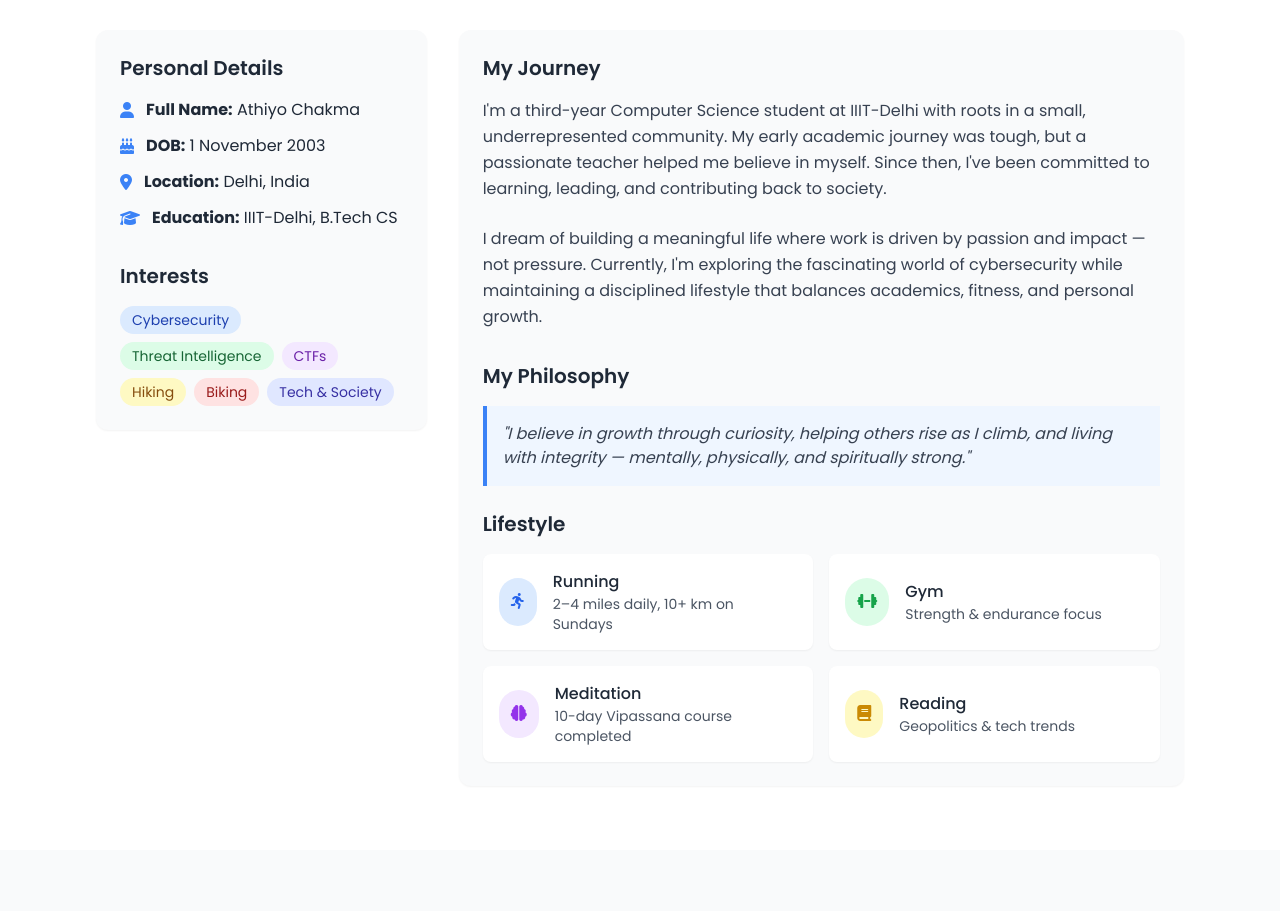
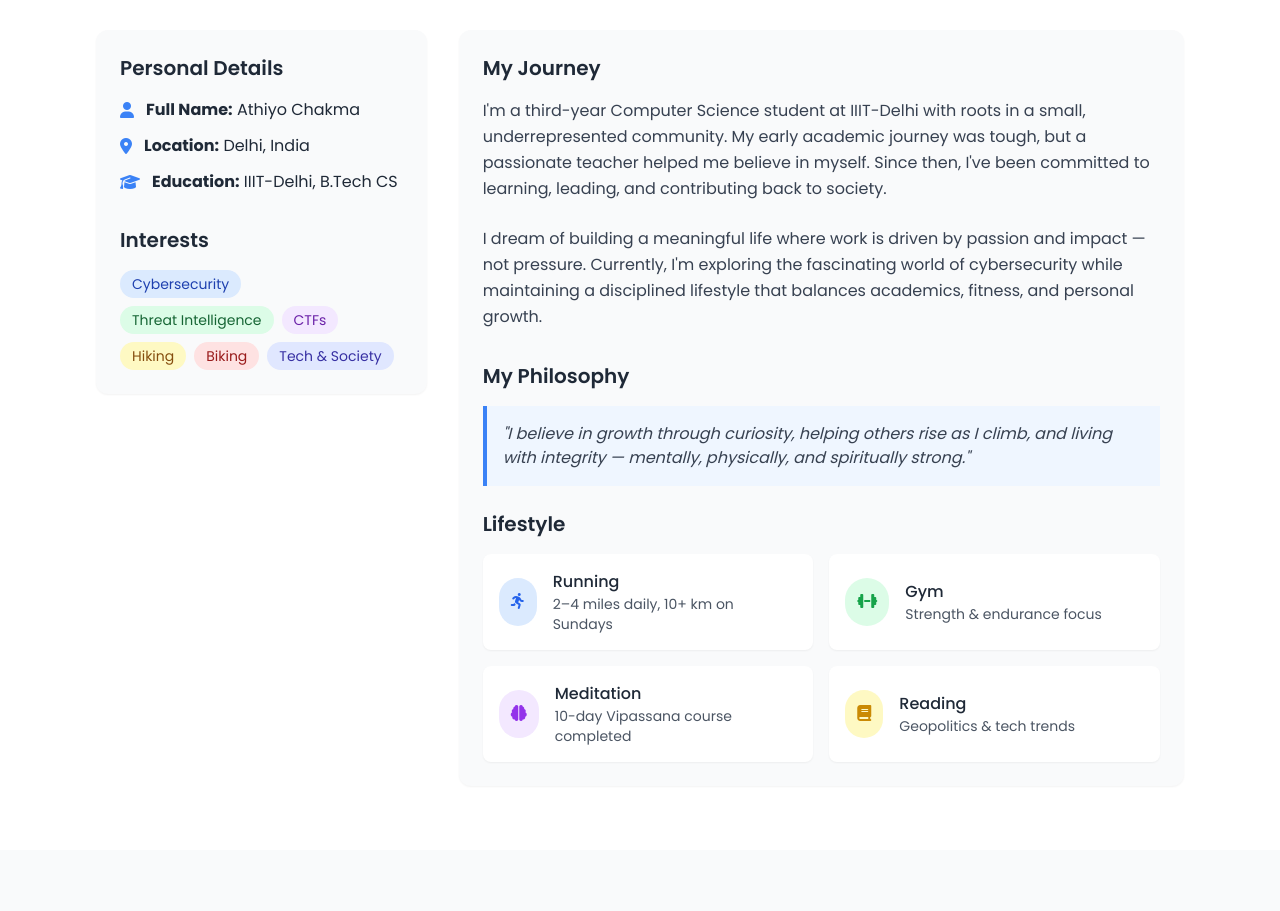
Before and after one commit to Black-Coffee-Ramen/Black-Coffee-Ramen.github.io, a plain HTML site: page index.html in a window 1280 px wide. Shown: the part 820-1731 px from the top of the page. Drawn offline with nearby package versions, Linux system fonts and the light colour scheme.

Commit message:
Update index.html

```diff
--- a/index.html
+++ b/index.html
@@ -181,10 +181,10 @@
                                 <i class="fas fa-user mt-1 mr-3 text-blue-500"></i>
                                 <span><strong>Full Name:</strong> Athiyo Chakma</span>
                             </li>
-                            <li class="flex items-start">
+<!--                             <li class="flex items-start">
                                 <i class="fas fa-birthday-cake mt-1 mr-3 text-blue-500"></i>
                                 <span><strong>DOB:</strong> 1 November 2003</span>
-                            </li>
+                            </li> -->
                             <li class="flex items-start">
                                 <i class="fas fa-map-marker-alt mt-1 mr-3 text-blue-500"></i>
                                 <span><strong>Location:</strong> Delhi, India</span>
```
